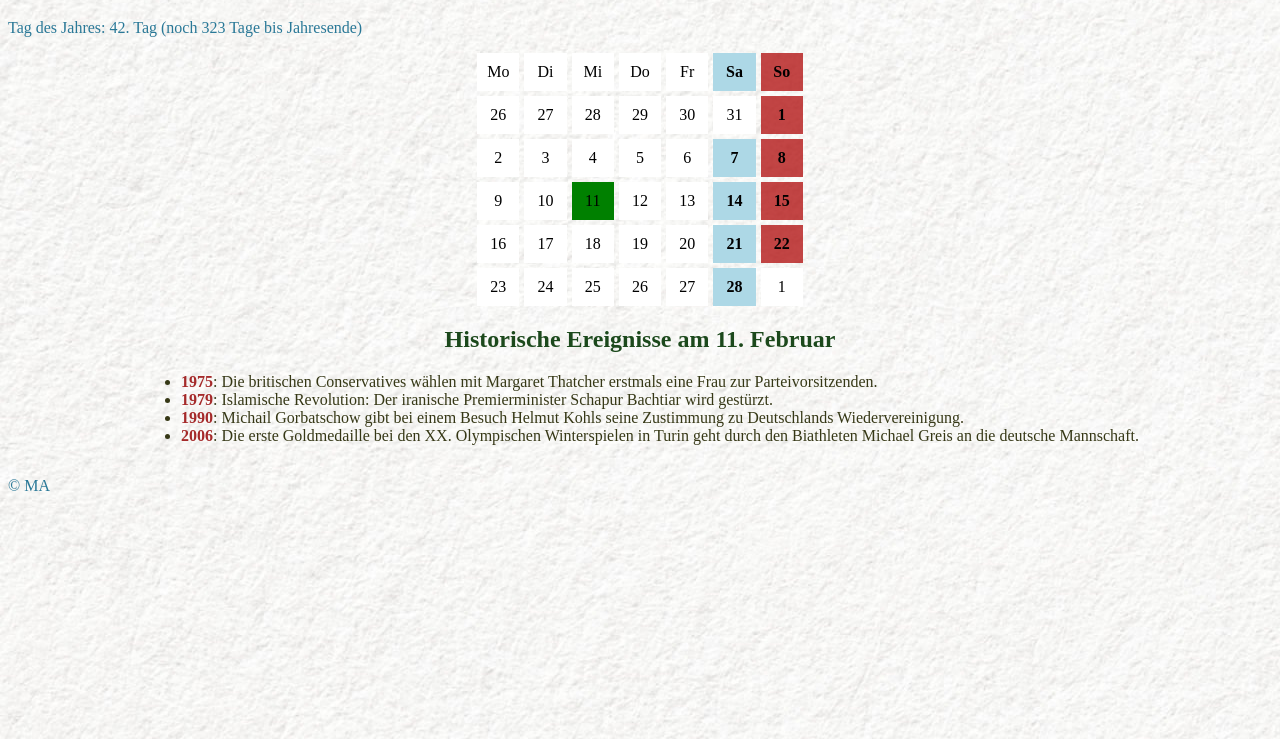
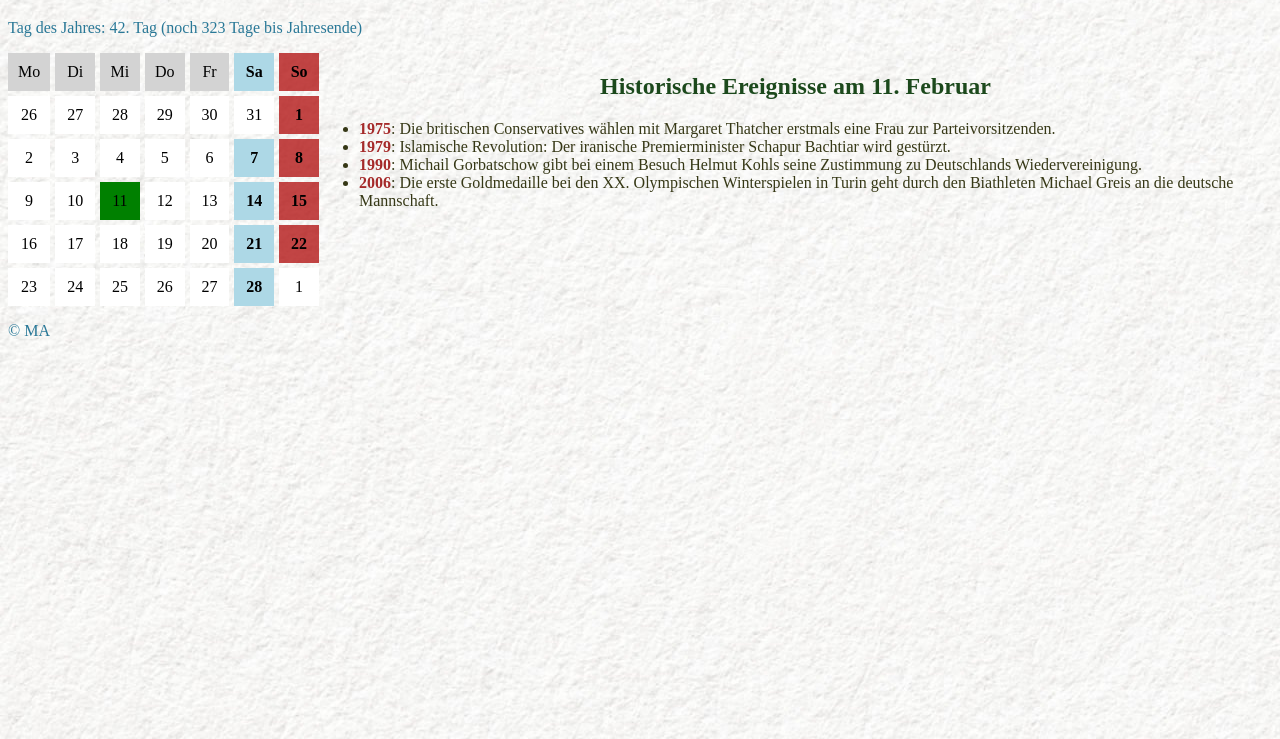
Before and after one commit to stepik26/Kalender, a plain HTML site: page index1.html in a window 1280 px wide. Shown: the part 61-800 px from the top of the page. Drawn offline with Linux system fonts and the light colour scheme.

Commit message:
besser ausgerichtet

```diff
--- a/index1.css
+++ b/index1.css
@@ -1,6 +1,6 @@
-body{
+body {
   font-family: "Times New Roman", serif;
-    background-image: url('bild.jpg');
+  background-image: url("bild.jpg");
 }
 
 h1 {
@@ -9,6 +9,10 @@ h1 {
 
 h2 {
   color: #1c491c;
+}
+
+div > h2 {
+  color: #1c491c;
   text-align: center;
 }
 
@@ -16,7 +20,7 @@ p {
   color: #297897;
 }
 
-ul li{
+ul li {
   color: rgb(54, 56, 22);
 }
 
@@ -27,34 +31,32 @@ ul li{
 }
 
 .day-name {
-    background-color: white;
+  background-color: lightgray;
   padding: 10px;
   text-align: center;
 }
 
-.day{
+.day {
   background-color: white;
   padding: 10px;
   text-align: center;
 }
 .wrapper {
   display: flex;
-    flex-wrap: wrap;
   justify-content: center;
   align-items: flex-start;
 }
-
 
 .today {
   background-color: green;
 }
 
-div:hover{
+.day:hover {
   cursor: pointer;
+  background-color: orange;
 }
 
 .highlight {
-
   color: brown;
   font-weight: bold;
 }
@@ -71,3 +73,6 @@ div:hover{
   padding: 10px;
   text-align: center;
 }
+.text {
+  max-width: 1000px;
+}
```
Lines whose indentation alone changed are shown as unchanged.
